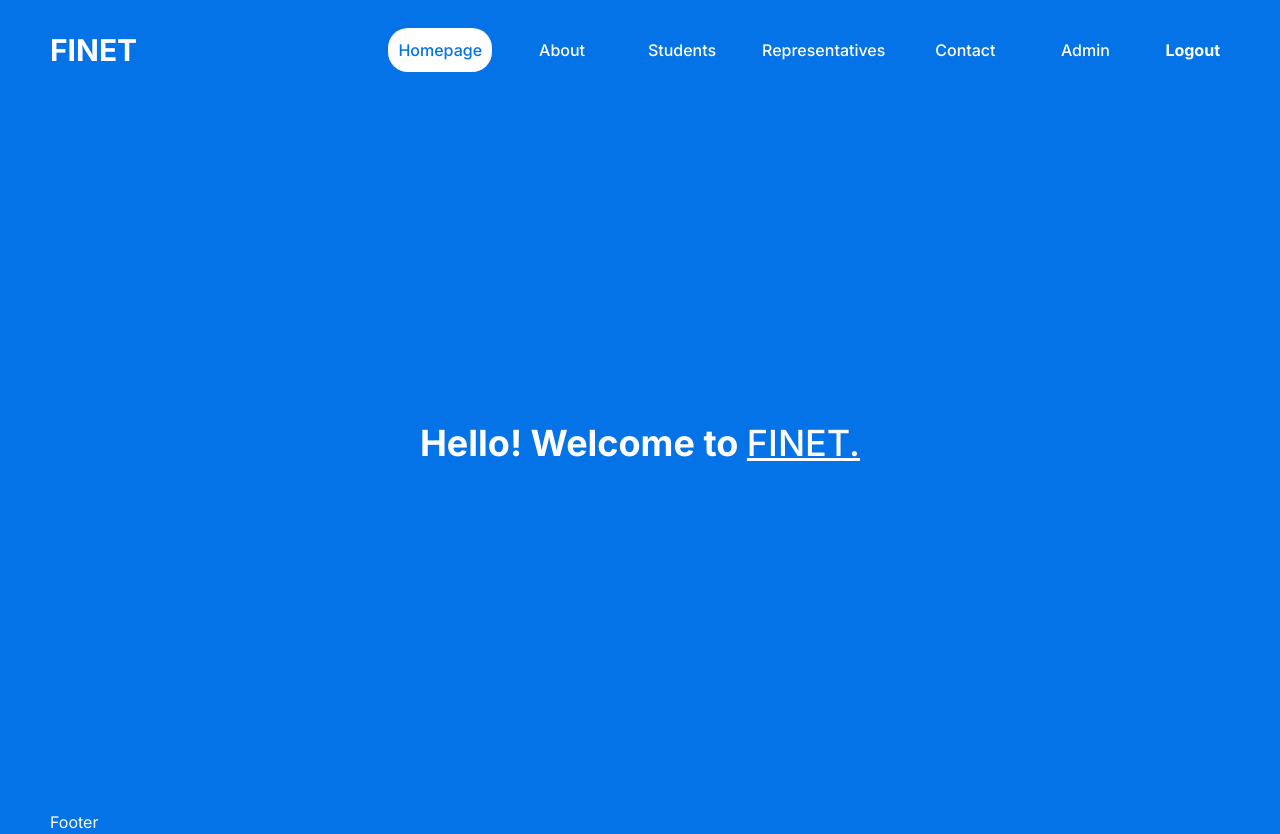
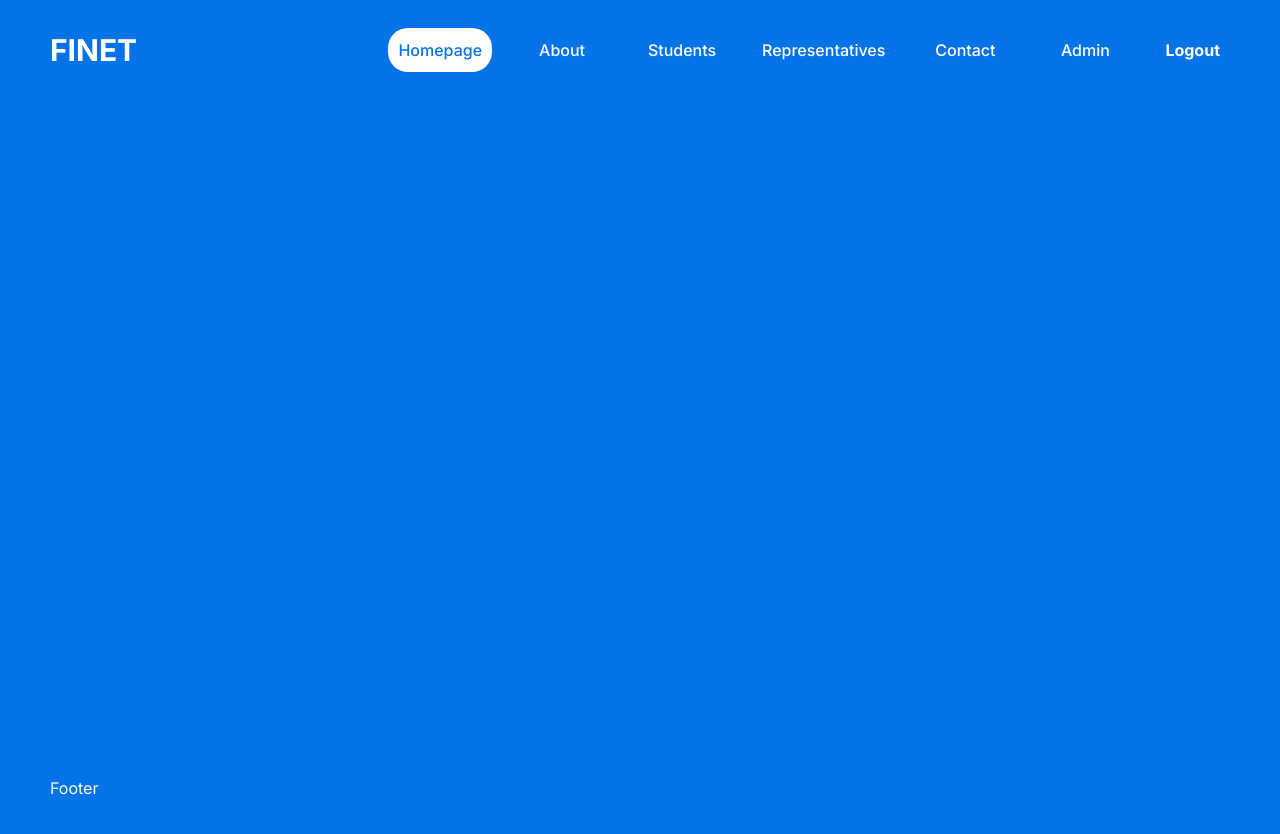
Before and after one commit to AaronTi30/finet, a Next.js app: page / in a window 1280 px wide. After the commit the page ends 800 px from the top, so only its background shows below. Built offline with nearby package versions, Linux system fonts and the light colour scheme.

Commit message:
FIX general file structure

```diff
--- a/src/app/homepage.module.css
+++ b/src/app/homepage.module.css
@@ -1,4 +1,4 @@
-.intro {
-    text-align: center;
-    margin: 300px;
+.content {
+    display: flex;
+    gap: 50px
 }
--- a/src/app/layout.js
+++ b/src/app/layout.js
@@ -2,7 +2,7 @@ import { Inter } from 'next/font/google'
 import './globals.css'
 import Navbar from '@/components/navbar/Navbar'
 import Footer from '@/components/footer/Footer'
-import { TransitionProvider } from '@/components/transitionProvider'
+
 
 const inter = Inter({ subsets: ['latin'] })
 
@@ -15,7 +15,11 @@ export default function RootLayout({ children }) {
   return (
     <html lang="en">
       <body className={inter.className}>
-        <TransitionProvider>{children}</TransitionProvider>
+      <div className="container">
+        <Navbar />
+        {children}
+        <Footer />
+        </div>
         </body>
     </html>
   );
--- a/src/app/page.jsx
+++ b/src/app/page.jsx
@@ -1,53 +1,10 @@
-"use client"
-
-import { motion } from "framer-motion"
 import React from "react";
 import styles from "./homepage.module.css"
 
-const Home = () => {
+export default function Home() {
   return (
-    <section
-      className={styles.intro}
-    >
-      <div className="flex items-center justify-center">
-        <div className="relative">
-          <motion.div
-            initial={{ opacity:0, scale:0 }}
-            animate={{ opacity:1, scale:1 }}
-            transition={{
-              type: "tween",
-              duration: 0.2,
-            }}
-          >
+    <div className={styles.container}>
 
-          </motion.div>
-          <motion.span
-            className="absolute bottom-0 right-0 text-4x1"
-            initial={{ opacity: 0, scale: 0 }}
-            animate={{ opacity: 1, scale: 1 }}
-            transition={{
-              type: "spring",
-              stiffness: 125,
-              delay: 0.1,
-              duration: 0.7,
-            }}
-          ></motion.span>
-        </div>
-      </div>
-
-      <motion.h1
-        className="mb-10 mt-4 px-4 text-2xl font-medium !leading-[1.5] sm:text-4xl"
-        initial={{ opacity: 0, y: 100 }}
-        animate={{ opacity: 1, y: 0 }}
-      >
-        <span className="font-bold"> Hello! Welcome to </span>
-        <span className="underline"> FINET.</span>
-
-
-      </motion.h1>
-
-    </section>
+    </div>
   )
-};
-
-export default Home;
+}
--- a/src/components/transitionProvider.jsx
+++ /dev/null
@@ -1,19 +0,0 @@
-"use client"
-
-import { AnimatePresence } from "framer-motion"
-import Navbar from "./navbar/Navbar"
-import Footer from "./footer/footer"
-
-export const TransitionProvider = ({ children }) => {
-    return (
-        <AnimatePresence>
-            <div className="container">
-        <Navbar />
-        {children}
-        <Footer />
-        </div>
-        </AnimatePresence>
-    );
-};
-
-export default TransitionProvider;
```
